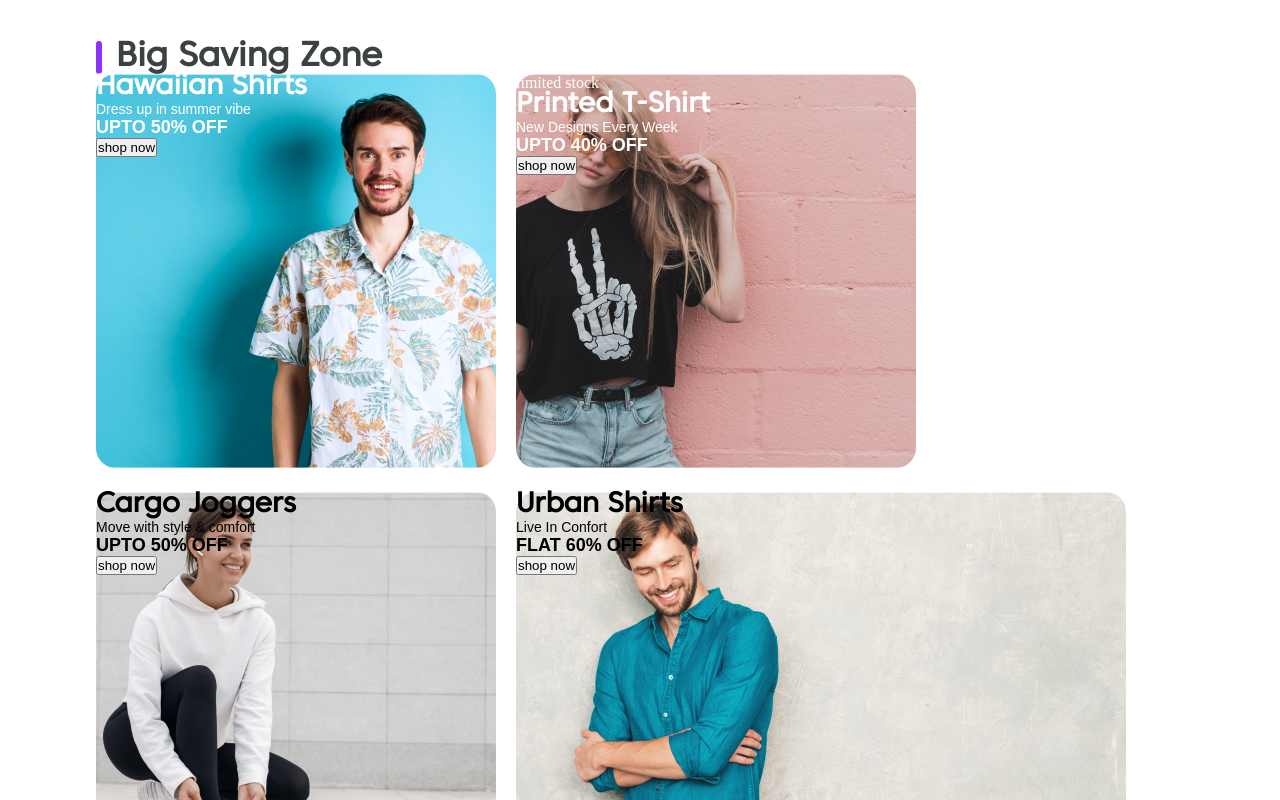
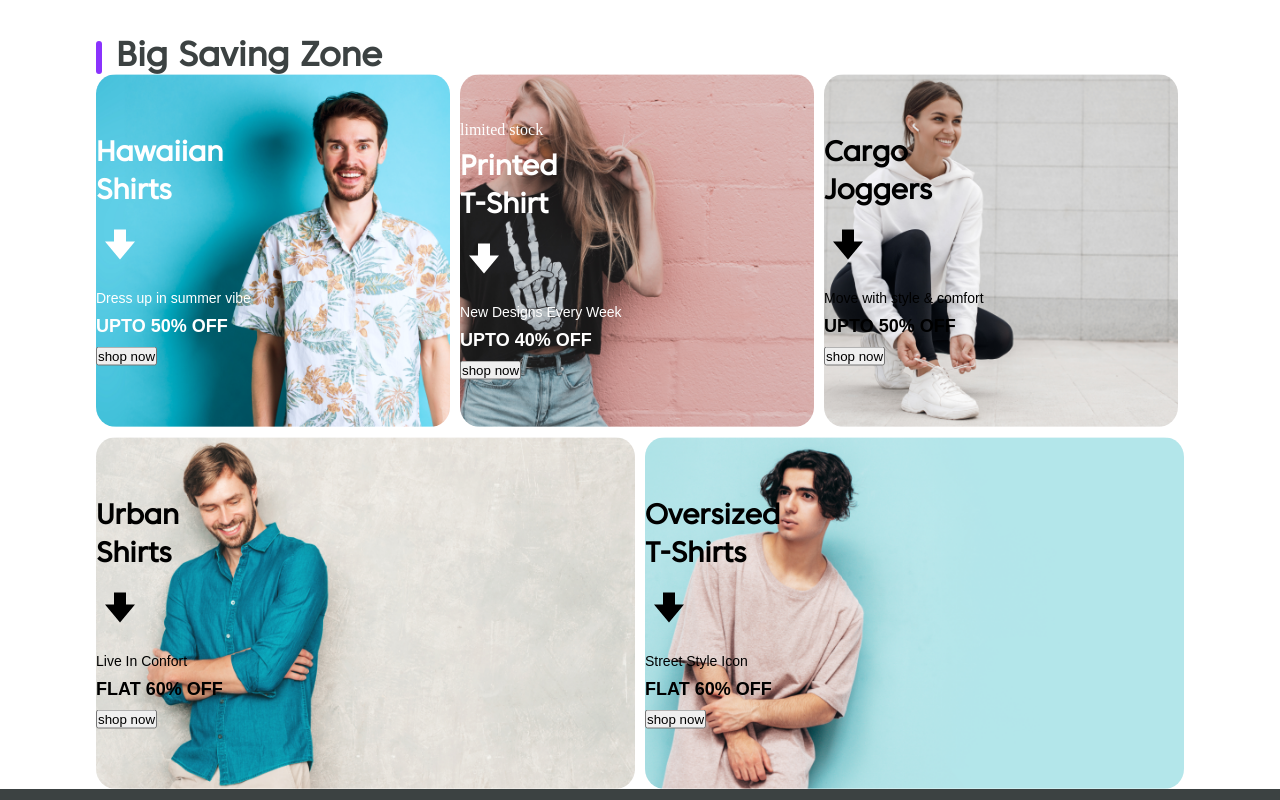
Before and after one commit to Andrei1808/KidsMath, a React (Vite) app in the folder CommercialStore/: page /home in a window 1280 px wide. Shown: the part 1440-2240 px from the top of the page. Built offline with nearby package versions, Linux system fonts and the light colour scheme; no server answers; the database is empty.

Commit message:
feat: add react-icons

```diff
--- a/CommercialStore/src/components/BigSavingZone/BigSavingZone.module.scss
+++ b/CommercialStore/src/components/BigSavingZone/BigSavingZone.module.scss
@@ -3,29 +3,42 @@
 .bigSavingZone {
   display: flex;
   flex-wrap: wrap;
-  gap: 1.25rem;
+  gap: 10px;
   width: 100%;
 }
 
 .card {
-  min-width: 30%;
+  width: calc(33% - 0.313rem);
   position: relative;
 
   img {
+    width: 100%;
+    height: 100%;
     border-radius: 1.25rem;
+  }
+
+  &:nth-child(4),
+  &:nth-child(5) {
+    width: calc(50% - 0.313rem);
   }
 }
 
 .content {
   position: absolute;
-  top: 0;
+  top: 50%;
   left: 0;
+  transform: translate(0, -50%);
+  display: flex;
+  flex-direction: column;
+  row-gap: 0.625rem;
 }
 
 .title {
   font-family: $titlesFont;
   font-size: $font-size-extra-large;
   font-weight: $font-weight-bold;
+  width: 50%;
+  line-height: 2.375rem;
 }
 
 .description {
@@ -49,3 +62,7 @@
 .light {
   color: white;
 }
+
+.arrow{
+  font-size: 3rem;
+}
--- a/CommercialStore/src/components/BigSavingZone/BigSavingZone.tsx
+++ b/CommercialStore/src/components/BigSavingZone/BigSavingZone.tsx
@@ -3,6 +3,7 @@ import { bigSavingZoneData } from "../../assets/data/staticData";
 import { cardsInterface } from "../../interfaces/DataInterfaces";
 import s from "./BigSavingZone.module.scss";
 import clsx from "clsx";
+import { GoArrowDown } from 'react-icons/go';
 
 export default function BigSavingZone() {
   return (
@@ -18,6 +19,7 @@ export default function BigSavingZone() {
             >
               {elem.limited ? <div className={s.limit}>limited stock</div> : ""}
               <h2 className={s.title}>{elem.title}</h2>
+              <div className={s.arrow}><GoArrowDown /></div>
               <p className={s.description}>{elem.description}</p>
                     <p className={s.offer}>{elem.offer}</p>
               <div className={s.button}>
```
